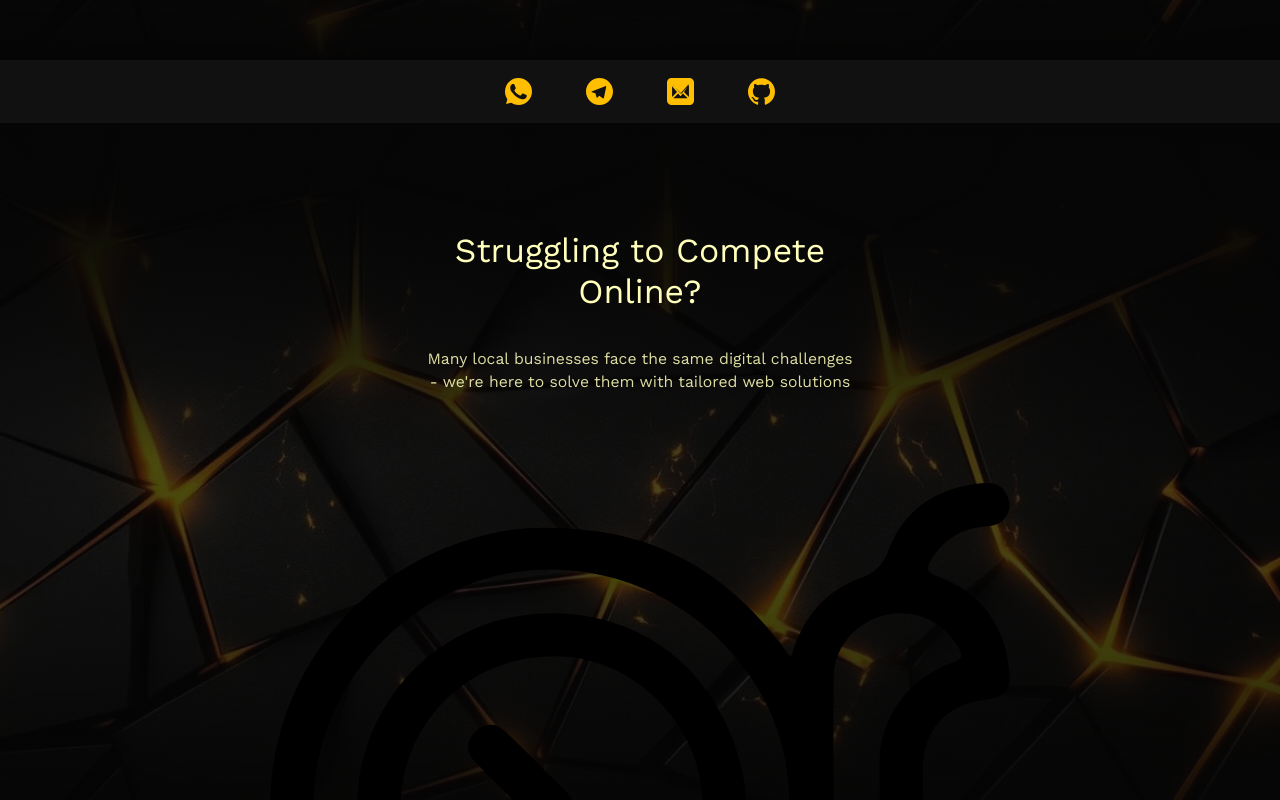
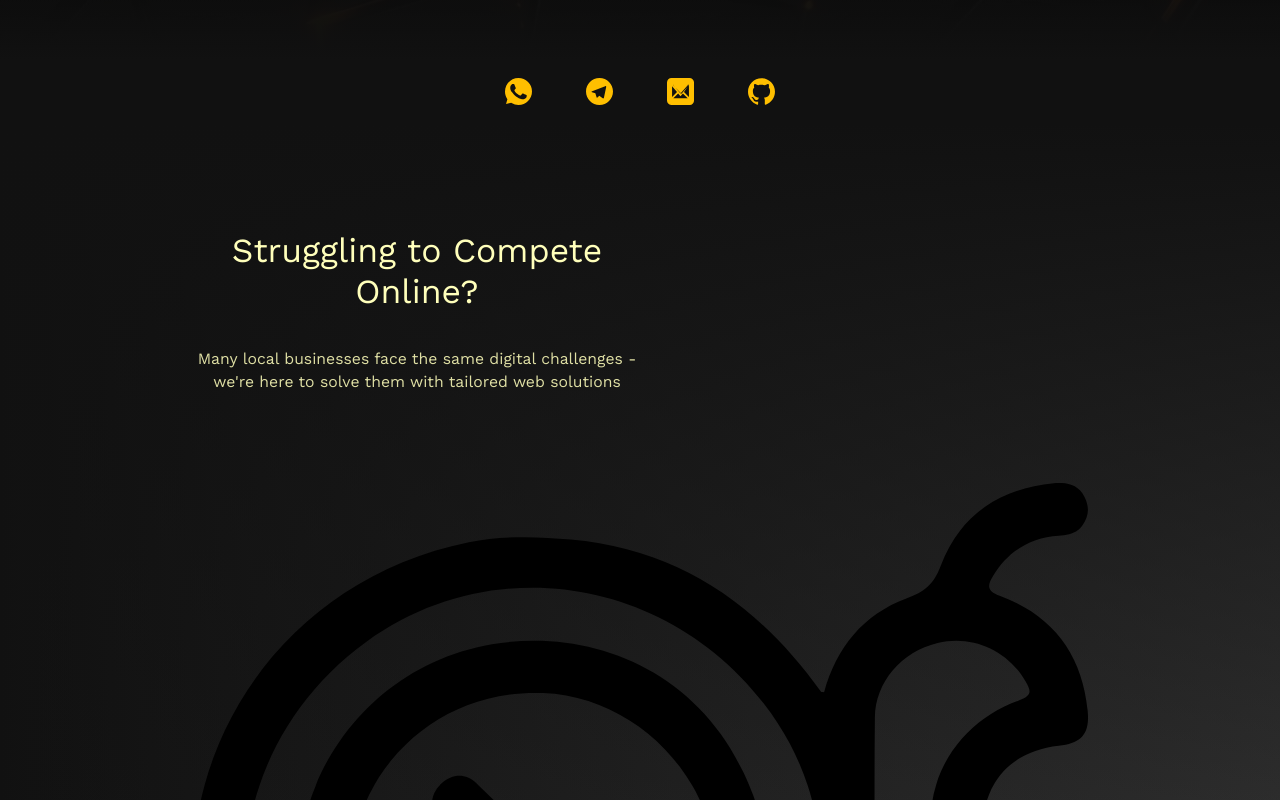
Before and after one commit to chrysalcore/chrysal-core, a Next.js app: page / in a window 1280 px wide. Shown: the part 740-1540 px from the top of the page. Built offline with nearby package versions, Linux system fonts and the light colour scheme.

Commit message:
per-section backgrounds and shared design tokens added

```diff
--- a/src/app/globals.css
+++ b/src/app/globals.css
@@ -30,3 +30,41 @@ body {
     background-image: linear-gradient(#050505, #05050544, #050505), url('/imgs/bg-big-hero.webp');
   }
 }
+
+.bg-hero-fade {
+  background-image: linear-gradient(var(--color-domain), transparent 20%, transparent 80%, var(--color-domain));
+}
+
+.bg-fade-domain {
+  background-image: linear-gradient(var(--color-domain), transparent, var(--color-domain));
+}
+
+.bg-fade-domain-right {
+  background-image: linear-gradient(var(--color-domain), transparent, var(--color-domain)), linear-gradient(to right, var(--color-domain), #333);
+}
+
+.bg-fade-domain-left {
+  background-image: linear-gradient(var(--color-domain), transparent, var(--color-domain)), linear-gradient(to left, var(--color-domain), #333);
+}
+
+.bg-fade-domain-right-dark {
+  background-image: linear-gradient(var(--color-domain), transparent, var(--color-domain)), linear-gradient(to right, var(--color-domain), var(--color-dark));
+}
+
+@keyframes fade {
+  0% { transform: translateX(15rem); opacity: 0; }
+  5% { transform: translateX(0); opacity: 1; }
+  95% { transform: translateX(0); opacity: 1; }
+  100% { transform: translateX(-15rem); opacity: 0; }
+}
+
+@keyframes fade-step {
+  0% { transform: translateX(15rem); opacity: 0; }
+  10% { transform: translateX(0); opacity: 1; }
+  90% { transform: translateX(0); opacity: 1; }
+  100% { transform: translateX(-15rem); opacity: 0; }
+}
+
+.shadow-card {
+  box-shadow: 0 0 0.5rem #000;
+}
--- a/src/components/main/section-header.tsx
+++ b/src/components/main/section-header.tsx
@@ -1,6 +1,6 @@
 function SectionHeader({ title, desc }: { title: string; desc: string }) {
     return (
-        <header className='flex flex-col items-center gap-8 max-w-sm text-center'>
+        <header className='flex flex-col items-center gap-8 max-w-100 text-center'>
             <h2 className='text-3xl'>{title}</h2>
             <p className='text-light text-sm'>{desc}</p>
         </header>
--- a/src/components/main/section.tsx
+++ b/src/components/main/section.tsx
@@ -2,9 +2,19 @@ import SectionHeader from './section-header';
 import sections from '@/lib/data/sections';
 import { type Section } from '@/lib/data/sections';
 
+const sectionClasses: Record<Section, string> = {
+    problems: 'flex flex-col items-stretch gap-20 py-24 px-4 lg:px-[15dvw] text-center overflow-x-clip bg-fade-domain-right',
+    advantages: 'flex flex-col items-center gap-20 py-24 px-4 lg:px-[15dvw] text-center bg-fade-domain-left',
+    services: 'flex flex-col items-center gap-20 py-24 text-center overflow-x-clip backdrop-blur-sm bg-fade-domain',
+    process: 'flex flex-col items-stretch gap-20 py-24 px-4 lg:px-[15dvw] text-center overflow-x-clip bg-fade-domain-right',
+    projects: 'flex flex-col items-center gap-20 py-24 text-center overflow-x-clip backdrop-blur-sm bg-fade-domain',
+    faq: 'flex flex-col items-center gap-20 py-24 px-4 lg:px-[15dvw] bg-fade-domain-left',
+    contact: 'flex flex-col items-center gap-20 py-24 px-4 lg:px-[15dvw] bg-linear-to-b from-[#050505] via-[#05050522] to-[#050505]',
+};
+
 function Section({ children, type }: { children: React.ReactNode; type: Section }) {
     return (
-        <section className="flex flex-col items-center gap-20 py-24 px-4 lg:px-[15dvw] bg-linear-to-b from-[#050505] via-[#05050522] to-[#050505]">
+        <section className={sectionClasses[type]}>
             <SectionHeader {...sections[type]} />
             {children}
         </section>
```
